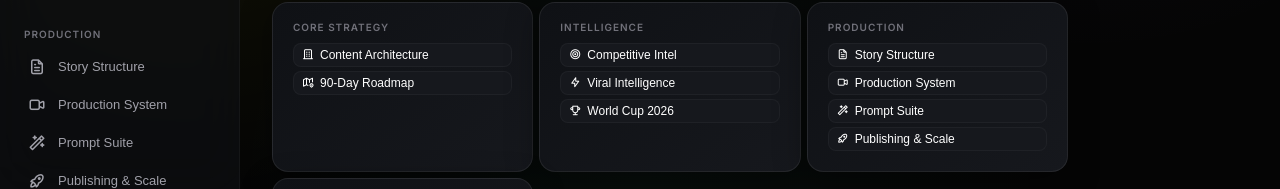
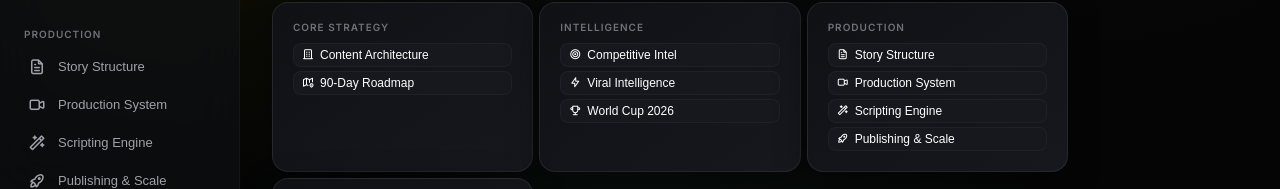
Before and after one commit to ahmed-el4enawy/YT-Plan-JSX, a React (Vite) app: page / in a window 1280 px wide. Shown: the part 611-800 px from the top of the page. Built offline with nearby package versions, Linux system fonts and the light colour scheme.

Commit message:
chore: professionalize project identity, remove AI terminology, and sanitize text assets

```diff
--- a/package.json
+++ b/package.json
@@ -1,5 +1,5 @@
 {
-  "name": "yt-plan-jsx",
+  "name": "ninety-football-os",
   "private": true,
   "version": "0.0.0",
   "type": "module",
--- a/src/App.jsx
+++ b/src/App.jsx
@@ -74,7 +74,7 @@ export default function NinetyFootball() {
               ))}
             </div>
             <div style={{ background: "var(--color-background-warning)", border: "0.5px solid var(--color-border-warning)", borderRadius: "var(--border-radius-lg)", padding: "1rem 1.25rem", marginBottom: "1.5rem" }}>
-              <p style={{ fontWeight: 500, fontSize: 14, color: "var(--color-text-warning)", margin: "0 0 6px" }}>⚡ World Cup 2026 — Critical Timing Window</p>
+              <p style={{ fontWeight: 500, fontSize: 14, color: "var(--color-text-warning)", margin: "0 0 6px" }}> World Cup 2026 — Critical Timing Window</p>
               <p style={{ fontSize: 13, color: "var(--color-text-warning)", margin: 0 }}>The FIFA World Cup 2026 is in progress NOW (June–July 2026), hosted across USA/Canada/Mexico. YouTube is an official FIFA Preferred Platform. This is the single largest traffic opportunity in football content for the next 4 years. Every day of delay is lost traffic, subscribers, and revenue.</p>
             </div>
             <SubTitle>Company Overview</SubTitle>
--- a/src/components/PromptSuite.jsx
+++ b/src/components/PromptSuite.jsx
@@ -262,7 +262,7 @@ VOICE DIRECTION:
 
   return (
     <div>
-      <h2 style={{ fontSize: 18, fontWeight: 500, marginBottom: "1.5rem", marginTop: "2rem", color: "var(--color-text-primary)" }}>AI Content Prompt Suite</h2>
+      <h2 style={{ fontSize: 18, fontWeight: 500, marginBottom: "1.5rem", marginTop: "2rem", color: "var(--color-text-primary)" }}>Production Scripting Engine</h2>
 
       <div style={{ padding: "1.25rem", background: "var(--color-background-secondary)", borderRadius: "var(--border-radius-lg)", border: "0.5px solid var(--color-border-tertiary)", marginBottom: "1.5rem" }}>
         <div style={{ fontSize: "13px", fontWeight: 500, color: "var(--color-text-secondary)", marginBottom: "10px", display: "flex", alignItems: "center", gap: "6px" }}>
@@ -354,7 +354,7 @@ VOICE DIRECTION:
 
       {/* LUMALABS */}
       <Block>
-        <BlockHeader title="LumaLabs image / video prompt" sub="Cinematic 16:9 visual for thumbnails or B-roll" icon="ti-camera" badgeText="Prompt 3" color="success" />
+        <BlockHeader title="Cinematic rendering specs" sub="Cinematic 16:9 visual for thumbnails or B-roll" icon="ti-camera" badgeText="Config 3" color="success" />
         <div style={{ padding: "1rem 1.25rem", display: "flex", flexDirection: "column", gap: "12px" }}>
           <Field label="Main focus">
             <input style={inputStyle} value={lFocus} onChange={e => setLFocus(e.target.value)} placeholder="e.g. a football striker celebrating a goal" />
@@ -373,7 +373,7 @@ VOICE DIRECTION:
         </div>
         <div style={{ height: "0.5px", background: "var(--color-border-tertiary)", margin: "0 1.25rem" }}></div>
         <div style={{ padding: "1rem 1.25rem 0", display: "flex", gap: "8px", marginBottom: "1rem" }}>
-          <button style={{ ...buttonStyle, flex: 1 }} onClick={genLuma}><i className="ti ti-wand" aria-hidden="true"></i> Generate LumaLabs prompt ↗</button>
+          <button style={{ ...buttonStyle, flex: 1 }} onClick={genLuma}><i className="ti ti-wand" aria-hidden="true"></i> Generate rendering specs ↗</button>
           <button style={buttonStyle} onClick={() => handleCopy(lumaOut, 'luma')}>
             {copied === 'luma' ? <><i className="ti ti-check" aria-hidden="true"></i> Copied</> : <><i className="ti ti-copy" aria-hidden="true"></i> Copy</>}
           </button>
@@ -383,7 +383,7 @@ VOICE DIRECTION:
 
       {/* GOOGLE AI STUDIO */}
       <Block>
-        <BlockHeader title="Google AI Studio voiceover prompt" sub="Read-aloud instruction for Gemini TTS" icon="ti-microphone" badgeText="Prompt 4" color="warning" />
+        <BlockHeader title="Voiceover synthesis config" sub="Read-aloud instruction for TTS engines" icon="ti-microphone" badgeText="Config 4" color="warning" />
         <div style={{ padding: "1rem 1.25rem", display: "flex", flexDirection: "column", gap: "12px" }}>
           <Field label="Script text to be read">
             <textarea style={inputStyle} rows={3} value={vScript} onChange={e => setVScript(e.target.value)} placeholder="Paste your final script here (or write a placeholder)" />
@@ -403,7 +403,7 @@ VOICE DIRECTION:
         </div>
         <div style={{ height: "0.5px", background: "var(--color-border-tertiary)", margin: "0 1.25rem" }}></div>
         <div style={{ padding: "1rem 1.25rem 0", display: "flex", gap: "8px", marginBottom: "1rem" }}>
-          <button style={{ ...buttonStyle, flex: 1 }} onClick={genVoice}><i className="ti ti-wand" aria-hidden="true"></i> Generate voice prompt ↗</button>
+          <button style={{ ...buttonStyle, flex: 1 }} onClick={genVoice}><i className="ti ti-wand" aria-hidden="true"></i> Generate synthesis config ↗</button>
           <button style={buttonStyle} onClick={() => handleCopy(voiceOut, 'voice')}>
             {copied === 'voice' ? <><i className="ti ti-check" aria-hidden="true"></i> Copied</> : <><i className="ti ti-copy" aria-hidden="true"></i> Copy</>}
           </button>
--- a/src/data/strategicData.js
+++ b/src/data/strategicData.js
@@ -272,21 +272,21 @@ export const tools = [
   ];
 
 export const resources = [
-    { name: "Sofascore", type: "Match Data", price: "Free", rel: "★★★★★", use: "Live scores, player ratings, detailed match statistics" },
-    { name: "FBref.com", type: "Statistics", price: "Free", rel: "★★★★★", use: "Advanced football stats, historical data, player comparison — powered by StatsBomb" },
-    { name: "Transfermarkt", type: "Transfer/Value", price: "Free", rel: "★★★★★", use: "Player market values, transfer history, contract data — essential for transfer content" },
-    { name: "WhoScored.com", type: "Statistics", price: "Free", rel: "★★★★", use: "Match and player ratings, formation analysis" },
-    { name: "BBC Sport / Sky Sports", type: "News", price: "Free", rel: "★★★★★", use: "Breaking news, official statements, injury updates" },
-    { name: "The Athletic", type: "Deep News", price: "$12/mo", rel: "★★★★★", use: "Exclusive behind-the-scenes stories, excellent for documentary content ideas" },
-    { name: "FIFA Media Library", type: "Images/Video", price: "Free (licensed)", rel: "★★★★", use: "Official FIFA content, historical World Cup footage — requires media accreditation" },
-    { name: "Getty Images / Shutterstock", type: "Images", price: "$30–150/mo", rel: "★★★★★", use: "Licensed football photography — essential for legal thumbnails and B-roll stills" },
-    { name: "Pixabay / Unsplash", type: "Images", price: "Free", rel: "★★★", use: "Generic sports backgrounds, crowd shots, atmosphere photography" },
-    { name: "YouTube Audio Library", type: "Music", price: "Free", rel: "★★★★", use: "Copyright-free background music for all content" },
-    { name: "Artlist.io", type: "Music", price: "$199/yr", rel: "★★★★★", use: "Best licensed music library for sports content, no claim issues" },
-    { name: "ESPN Stats & Info API", type: "API", price: "Media partners", rel: "★★★★", use: "Real-time sports data for graphics overlays" },
-    { name: "SportMonks API", type: "API", price: "$25+/mo", rel: "★★★★", use: "Live football data API for data-driven Short graphics" },
-    { name: "RSSSF", type: "Historical", price: "Free", rel: "★★★★", use: "Historical football records, results archives going back to 1800s" },
-    { name: "Wikidata / Wikipedia", type: "Reference", price: "Free", rel: "★★★", use: "Player biographies, club histories, verified facts for scripts" },
+    { name: "Sofascore", type: "Match Data", price: "Free", rel: "", use: "Live scores, player ratings, detailed match statistics" },
+    { name: "FBref.com", type: "Statistics", price: "Free", rel: "", use: "Advanced football stats, historical data, player comparison — powered by StatsBomb" },
+    { name: "Transfermarkt", type: "Transfer/Value", price: "Free", rel: "", use: "Player market values, transfer history, contract data — essential for transfer content" },
+    { name: "WhoScored.com", type: "Statistics", price: "Free", rel: "", use: "Match and player ratings, formation analysis" },
+    { name: "BBC Sport / Sky Sports", type: "News", price: "Free", rel: "", use: "Breaking news, official statements, injury updates" },
+    { name: "The Athletic", type: "Deep News", price: "$12/mo", rel: "", use: "Exclusive behind-the-scenes stories, excellent for documentary content ideas" },
+    { name: "FIFA Media Library", type: "Images/Video", price: "Free (licensed)", rel: "", use: "Official FIFA content, historical World Cup footage — requires media accreditation" },
+    { name: "Getty Images / Shutterstock", type: "Images", price: "$30–150/mo", rel: "", use: "Licensed football photography — essential for legal thumbnails and B-roll stills" },
+    { name: "Pixabay / Unsplash", type: "Images", price: "Free", rel: "", use: "Generic sports backgrounds, crowd shots, atmosphere photography" },
+    { name: "YouTube Audio Library", type: "Music", price: "Free", rel: "", use: "Copyright-free background music for all content" },
+    { name: "Artlist.io", type: "Music", price: "$199/yr", rel: "", use: "Best licensed music library for sports content, no claim issues" },
+    { name: "ESPN Stats & Info API", type: "API", price: "Media partners", rel: "", use: "Real-time sports data for graphics overlays" },
+    { name: "SportMonks API", type: "API", price: "$25+/mo", rel: "", use: "Live football data API for data-driven Short graphics" },
+    { name: "RSSSF", type: "Historical", price: "Free", rel: "", use: "Historical football records, results archives going back to 1800s" },
+    { name: "Wikidata / Wikipedia", type: "Reference", price: "Free", rel: "", use: "Player biographies, club histories, verified facts for scripts" },
   ];
 
 export const sectionGroups = [
@@ -303,7 +303,7 @@ export const sectionGroups = [
   { group: "PRODUCTION", items: [
     { id: "scripting", label: "Story Structure", icon: "ti-file-text" },
     { id: "production", label: "Production System", icon: "ti-video" },
-    { id: "promptsuite", label: "Prompt Suite", icon: "ti-wand" },
+    { id: "promptsuite", label: "Scripting Engine", icon: "ti-wand" },
     { id: "publishing", label: "Publishing & Scale", icon: "ti-rocket" },
   ]},
   { group: "OPERATIONS", items: [
```
Also changed, not shown: 1 other file (tests, documents, lock files or other folders).
